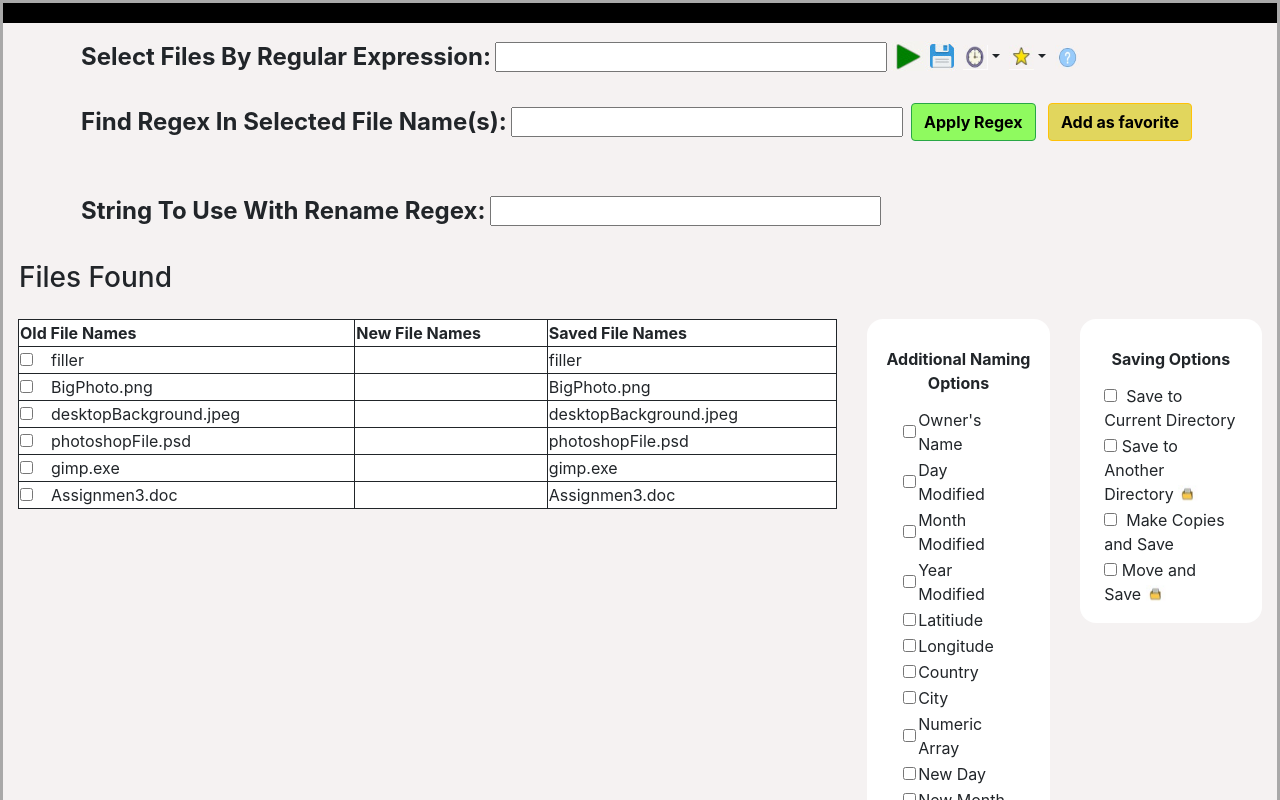
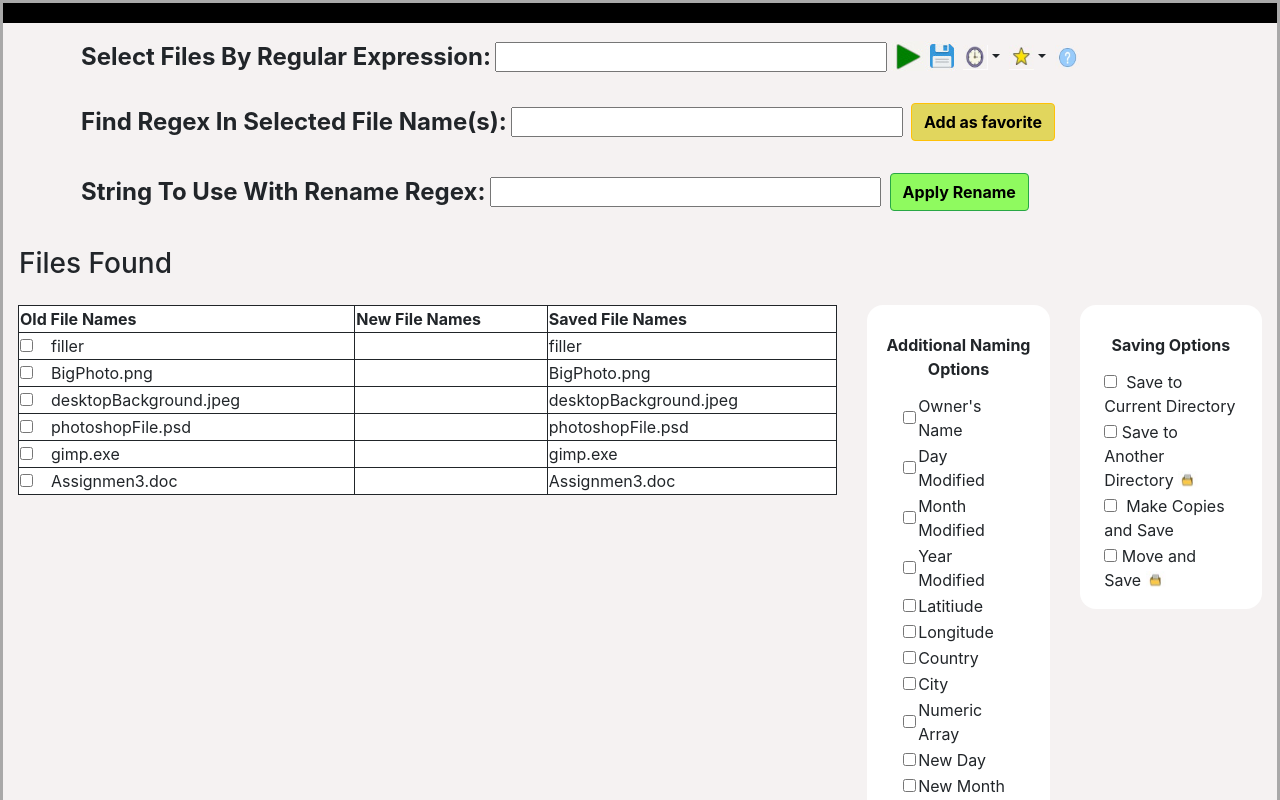
Before and after one commit to cagomezr/Regexfilesys, an Angular app: page / in a window 1280 px wide. Shown: the top 800 px of the page. Built offline with nearby package versions, Linux system fonts and the light colour scheme.

Commit message:
Final Commit

```diff
--- a/src/app/app.component.html
+++ b/src/app/app.component.html
@@ -28,13 +28,13 @@
         <div class="form-group form-inline text-center" style="margin: 0 auto; width: 90%;">
             <strong style="font-size: 1.5em;">Find Regex In Selected File Name(s): </strong> &nbsp;
             <input type="text" style="width: 35%;" [(ngModel)]="renameText"> &nbsp;
-            <button  class="btn btn-success" (click)='applyRename(renameText, newFileName)'>Apply Regex</button> &nbsp;
             <button class="btn btn-warning" (click)='addFavRegex(renameText)'>Add as favorite</button> &nbsp;
         </div>
         <div class="form-group form-inline text-center" style="margin: 0 auto; width: 90%;">&nbsp;</div>
         <div class="form-group form-inline text-center" style="margin: 0 auto; width: 90%;">
             <strong style="font-size: 1.5em;">String To Use With Rename Regex: </strong> &nbsp;
             <input type="text" style="width: 35%;" (input)="newName($event.target.value)">&nbsp;
+            <button  class="btn btn-success" (click)='applyRename(renameText, newFileName)'>Apply Rename</button> &nbsp;
         </div>
     </div>
     <div class="row padding">
@@ -69,8 +69,10 @@
                 <div class="panel-heading">
                     <table style="width:75%;margin:0 auto">
                         <tr>
-                            <td><input type="checkbox" [(ngModel)]='OwnersNameChck'/></td>
+                            <td><input type="checkbox" [(ngModel)]='OwnersNameChck' (change)='addOwnerName()'/></td>
                             <td>Owner's Name</td>
+                            <br/>
+                            <input *ngIf="!isHidden" style="width:100%"/>
                         </tr>
                         <tr>
                             <td><input type="checkbox" /></td>
--- a/src/app/app.component.ts
+++ b/src/app/app.component.ts
@@ -15,6 +15,7 @@ export class AppComponent implements OnInit {
   private boxes: file[] = [];
   private history: string[] = [];
   private favorite: string[] = [];
+  private isHidden: boolean = true;
 
   ngOnInit() {
     for (let i = 0; i < 6; i++) {
@@ -50,36 +51,33 @@ export class AppComponent implements OnInit {
             this.boxes[i].newText = "";
           }
         }
+      }
     } else {
       for (let i = 0; i < 6; i++) {
         if (this.boxes[i].selected) {
+          if (newFileName.length != 0) {
+            this.boxes[i].newText = newFileName;
+          } else {
             this.boxes[i].newText = "";
           }
         }
       }
-    } else {
-      for (let i = 0; i < 6; i++) {
-        if (this.boxes[i].selected) {
-          this.boxes[i].newText = "";
-        }
-      }
     }
     for (let j = 0; j < 6; j++) {
-      if (this.boxes[j].newText ==  tempString) {
+      if (this.boxes[j].newText == tempString) {
         if (count == 0) {
           this.boxes[j].newText = this.boxes[j].newText;
           count++;
-        }
+        } else {
           if (this.boxes[j].newText.includes('.')) {
             var n = this.boxes[j].newText.indexOf('.', 0);
-          console.log(n);
             this.boxes[j].newText = this.boxes[j].newText.substring(0, n) + "(" + count + ")" + this.boxes[j].newText.substring(n);
             count++;
           } else{
             this.boxes[j].newText += "(" + count + ")";
             count++;
           }
-
+        }
       }
     }
   }
@@ -152,6 +150,9 @@ export class AppComponent implements OnInit {
   applyFav(fav: string) {
     this.selectText = fav
   }
+  addOwnerName() {
+    this.isHidden = !this.isHidden;
+  }
 }
 
 export class file {
```
Lines whose indentation alone changed are shown as unchanged.
